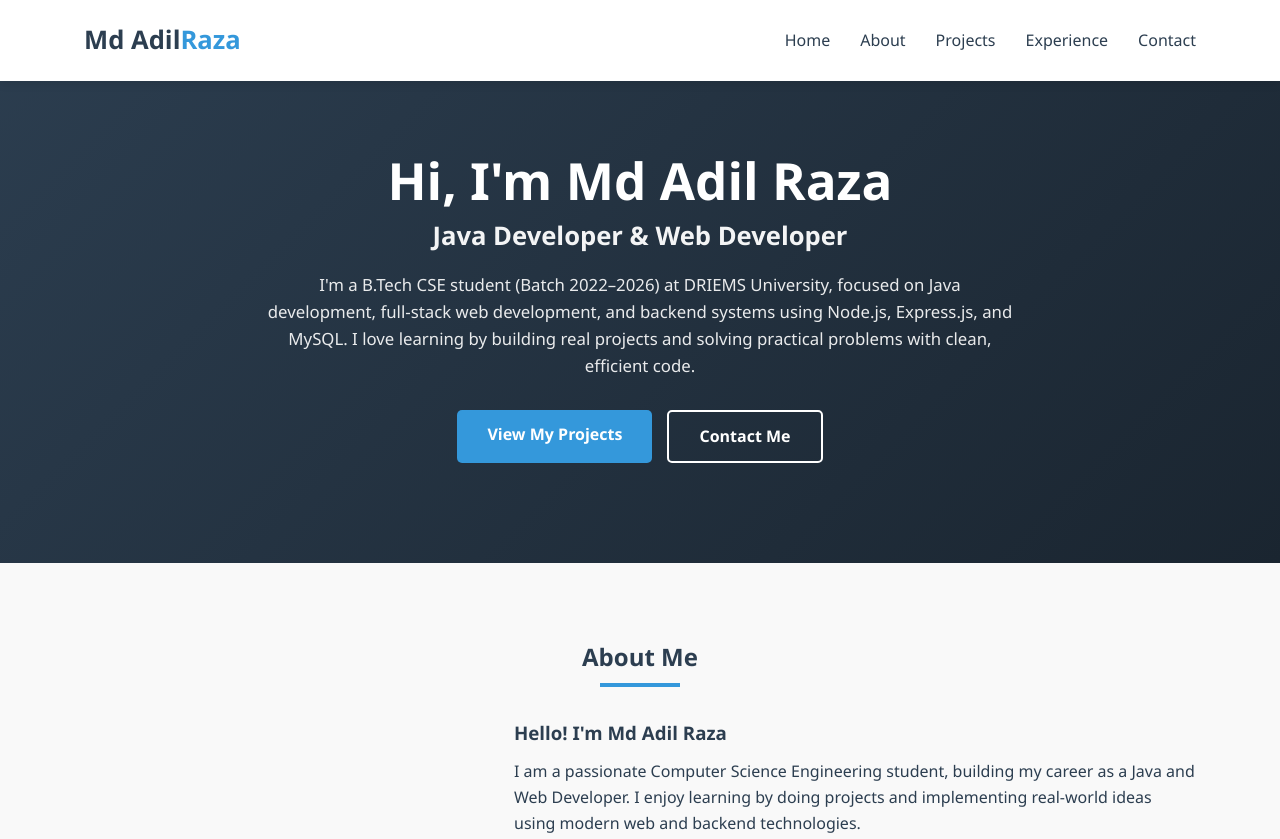
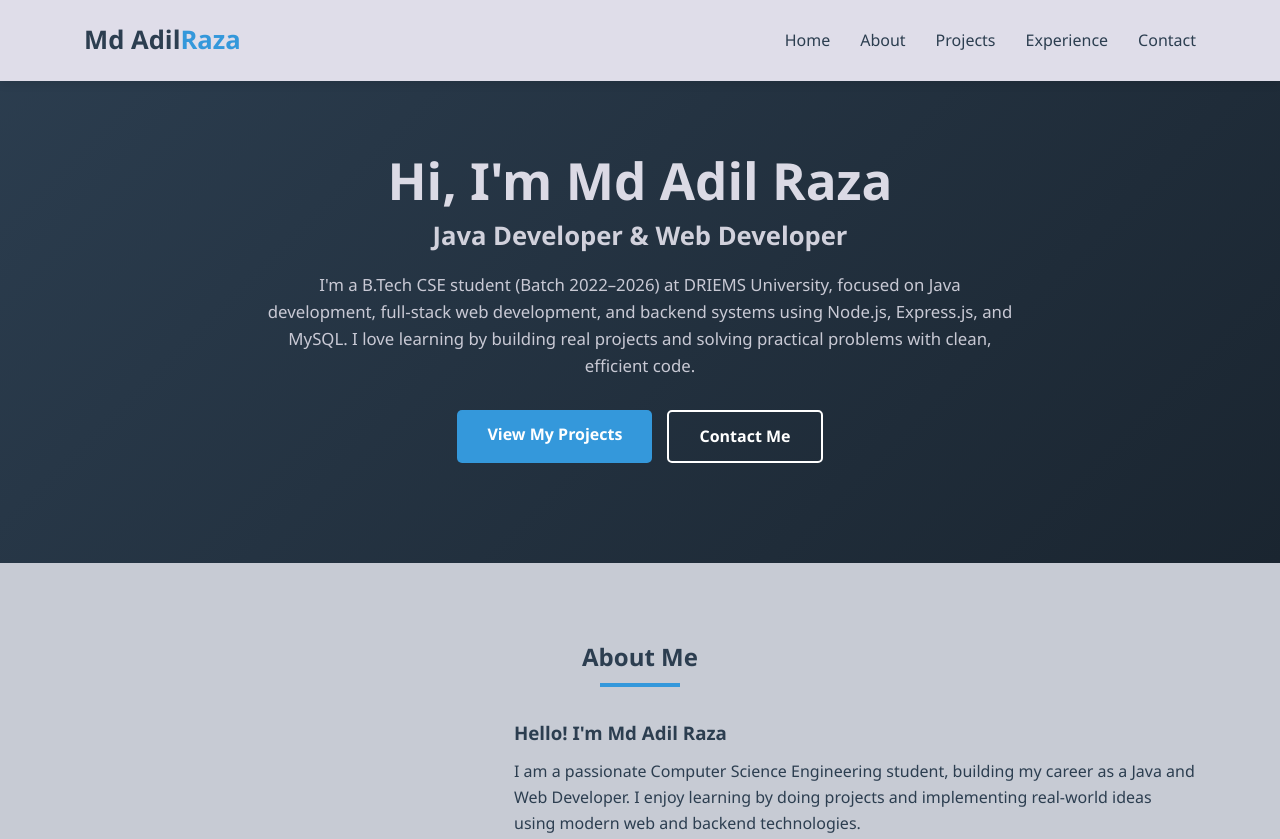
Before and after one commit to MdAdilRaza-an/my-portfolio, a plain HTML site: page index.html in a window 1280 px wide. Shown: the top 839 px of the page. Drawn offline with Linux system fonts and the light colour scheme.

Commit message:
Add files via upload

```diff
--- a/style.css
+++ b/style.css
@@ -21,7 +21,7 @@
         body {
             line-height: 1.6;
             color: var(--dark);
-            background-color: #f9f9f9;
+            background-color: #c7cbd4;
         }
 
         .container {
@@ -58,7 +58,7 @@
         }
 
         .btn:hover {
-            background: #2980b9;
+            background: #60a2cf;
             transform: translateY(-3px);
             box-shadow: 0 10px 20px rgba(0,0,0,0.1);
         }
@@ -82,7 +82,7 @@
 
         /* Header & Navigation */
         header {
-            background: white;
+            background: rgb(223, 221, 233);
             box-shadow: 0 2px 10px rgba(0,0,0,0.1);
             position: fixed;
             width: 100%;
@@ -136,7 +136,7 @@
         /* Hero Section */
         .hero {
             background: linear-gradient(135deg, var(--primary) 0%, #1a2530 100%);
-            color: white;
+            color: rgb(219, 218, 229);
             padding: 150px 0 100px;
             text-align: center;
         }
```
